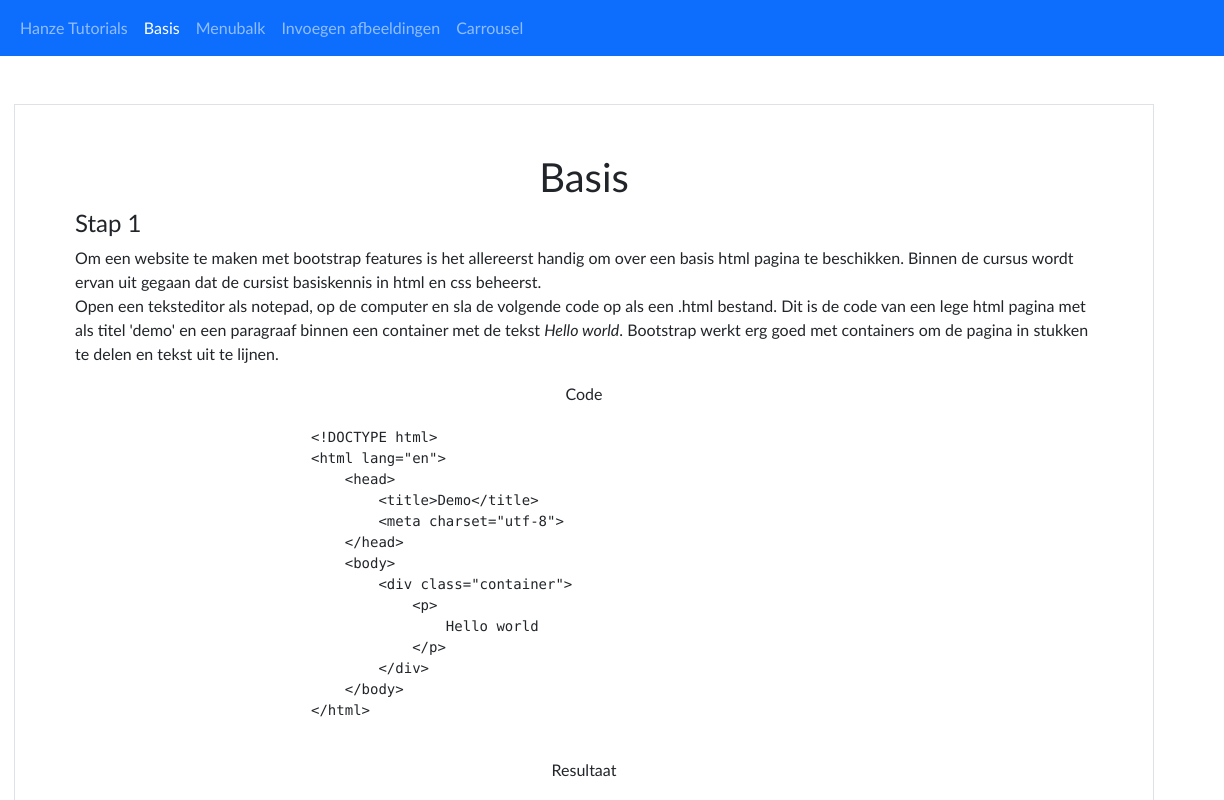
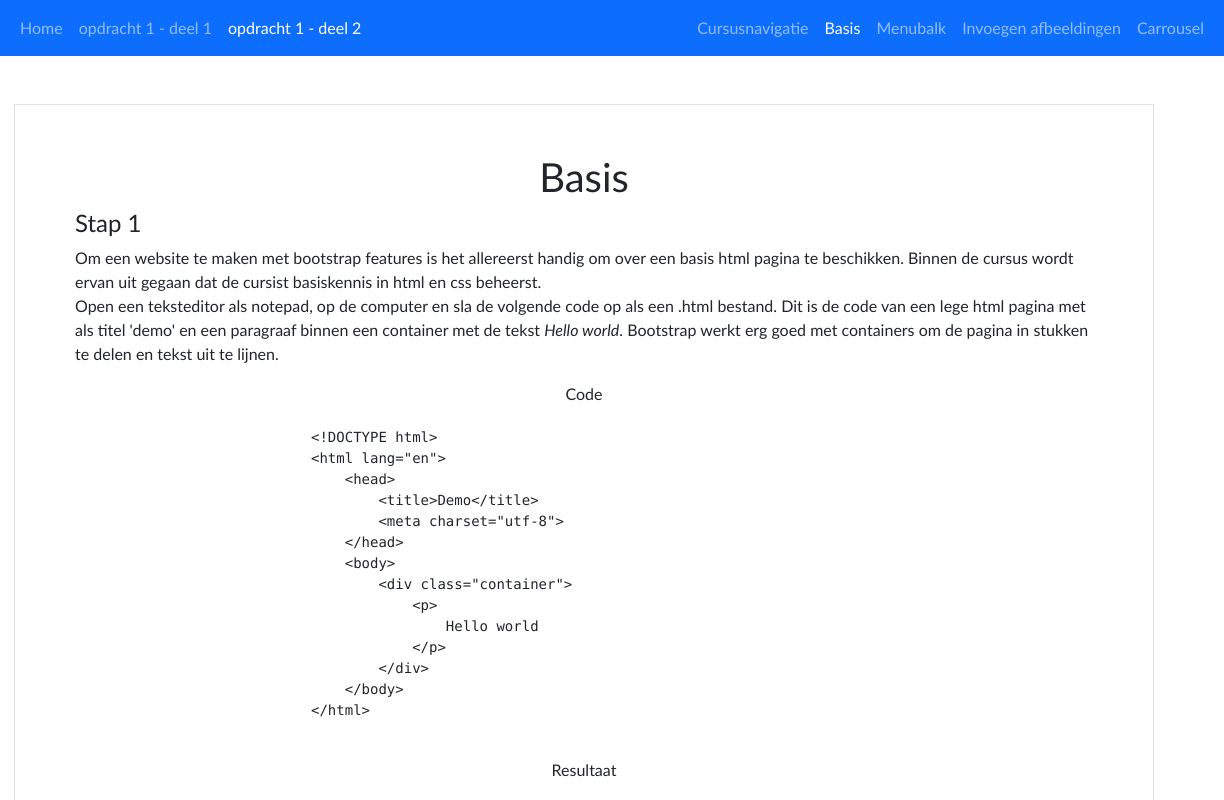
Before and after one commit to Alphalisk/WebtechII-Opdracht-1, a plain HTML site: page basis.html in a window 1280 px wide. Shown: the top 800 px of the page, 56-1280 px from the left. Drawn offline with nearby package versions, Linux system fonts and the light colour scheme.

Commit message:
De Navigatiebalk is aangepast. Wanneer opdracht 2 wordt aangeklikt komen er extra menu items in de navbar. Deze blijven in beeld om te navigeren in de cursus.

```diff
--- a/basis.html
+++ b/basis.html
@@ -27,7 +27,18 @@
                         </a>
                     </li>
                     <li class="nav-item">
-                        <a class="nav-link" href="cursus.html">Hanze Tutorials</a>
+                        <a class="nav-link" href="index.html">Home</a>
+                    </li>
+                    <li class="nav-item">
+                        <a class="nav-link" href="formulier.html">opdracht 1 - deel 1</a>
+                    </li>
+                    <li class="nav-item">
+                        <a class="nav-link active" href="cursus.html">opdracht 1 - deel 2</a>
+                    </li>
+                </ul>
+                <ul class="navbar-nav">
+                    <li class="nav-item">
+                        <a class="nav-link" href="cursus.html">Cursusnavigatie</a>
                         </li>
                     <li class="nav-item">
                         <a class="nav-link active" href="basis.html">Basis</a>
```
Also changed, not shown: carrousel.html (+12 -1 lines), cursus.html (+12 -1 lines), invoegen_afbeelding.html (+12 -1 lines), menubalk.html (+12 -1 lines).
